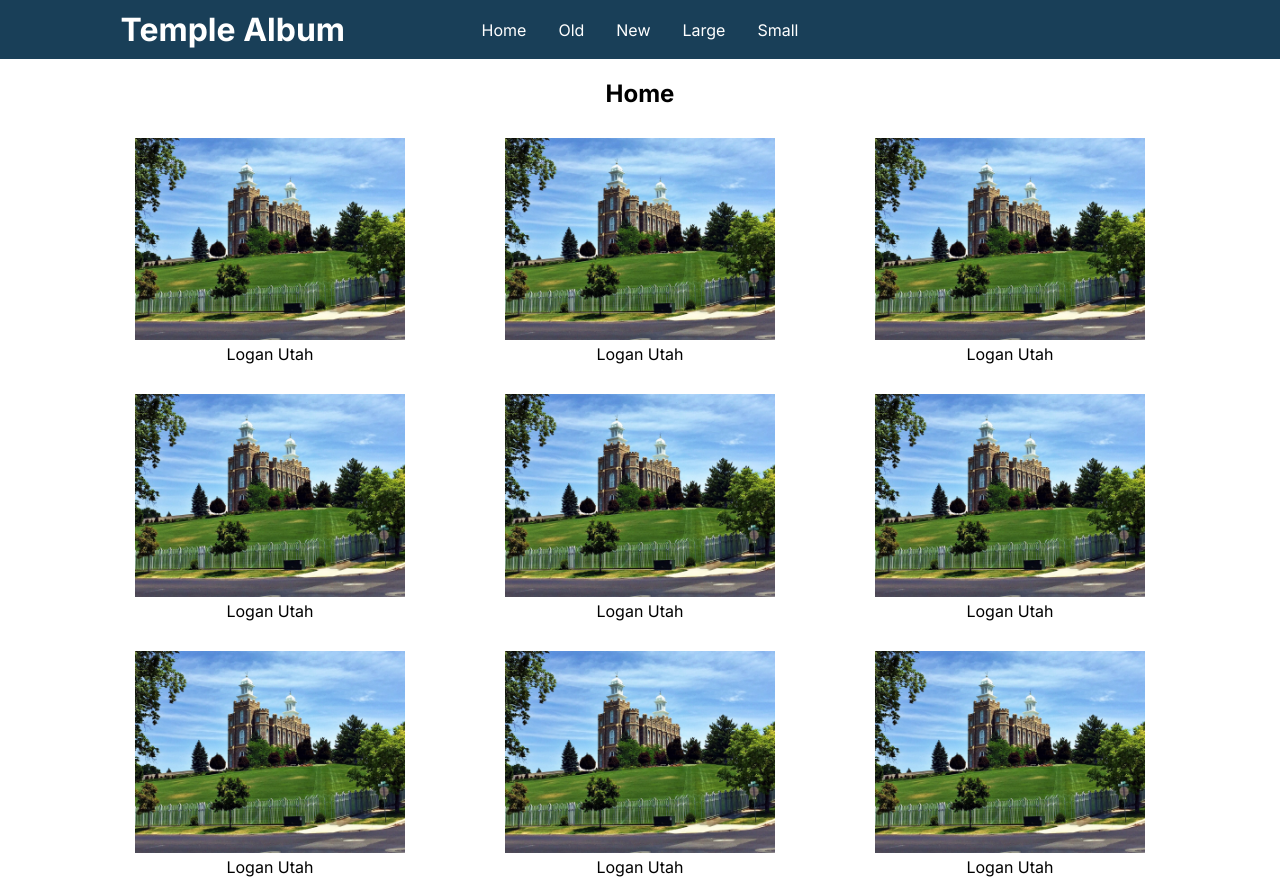
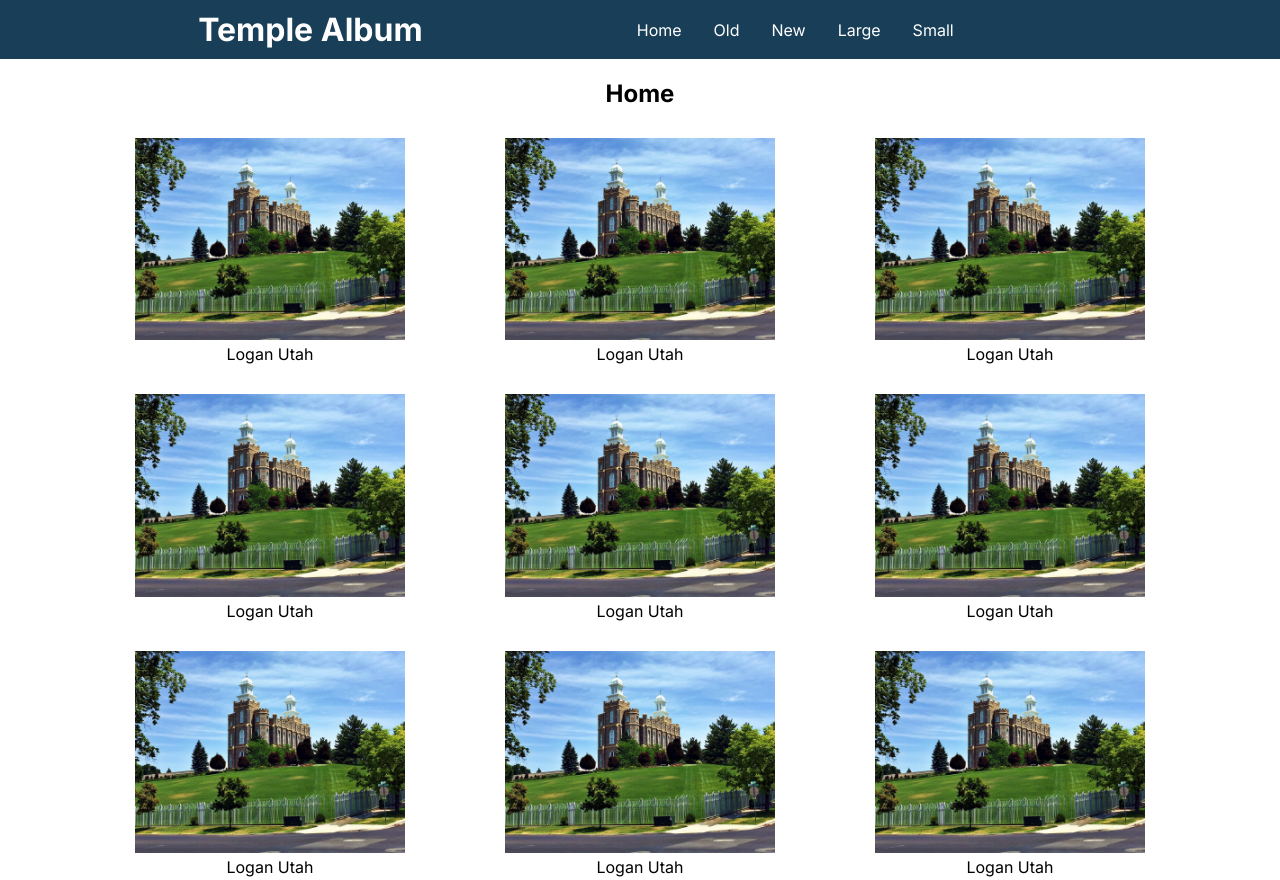
Before and after one commit to victorhalonzo/wdd131, a plain HTML site: page temples.html in a window 1280 px wide. Shown: the top 880 px of the page. Drawn offline with Linux system fonts and the light colour scheme.

Commit message:
24-6-24 8:48

```diff
--- a/styles/temples-large.css
+++ b/styles/temples-large.css
@@ -3,7 +3,7 @@
 
     header {
         display: grid;
-        grid-template-columns: 2fr 1fr 2fr;
+        grid-template-columns: 2fr 1fr 1fr;
         align-items: center;
         justify-items: center;
         background-color: var(--primary-color);
```
